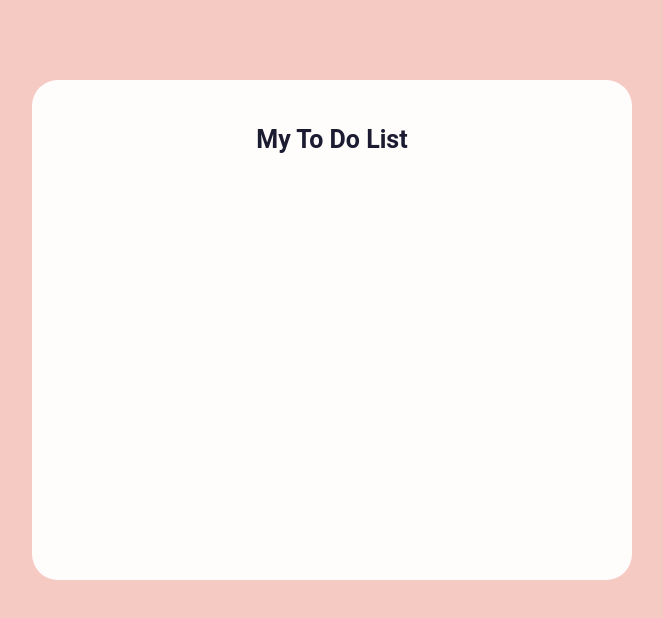
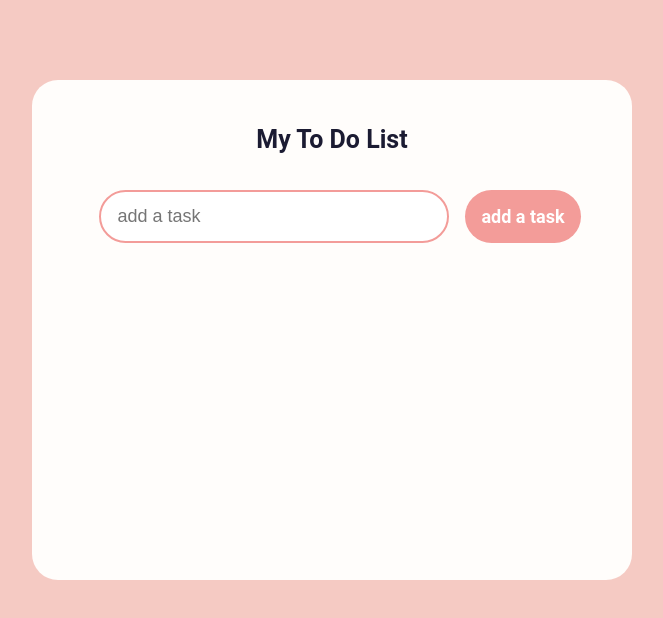
Before and after one commit to itsberriver/to-do-list-React, a React (Create React App) app: page / in a window 1280 px wide. Shown: the top 618 px of the page, without its empty margins (308-971 px from the left). Built offline with nearby package versions, Linux system fonts and the light colour scheme.

Commit message:
added atyles to TaskForm component

```diff
--- a/package.json
+++ b/package.json
@@ -8,6 +8,7 @@
     "@testing-library/user-event": "^13.5.0",
     "react": "^18.1.0",
     "react-dom": "^18.1.0",
+    "react-icons": "^4.4.0",
     "react-scripts": "5.0.1",
     "web-vitals": "^2.1.4"
   },
--- a/src/App.css
+++ b/src/App.css
@@ -8,7 +8,8 @@ html,
 body {
     color: #FFFDFB;
     background-color: #F5CAC3;
-    font-family: Lato, sans-serif;
+    font-family: Roboto, sans-serif;
+    font-weight: bold;
     margin-top: 40px;
 }
 
--- a/src/App.js
+++ b/src/App.js
@@ -1,11 +1,13 @@
 import './App.css';
+import Task from './components/Task.jsx';
+import TaskForm from './components/TaskForm.jsx';
 
 function App() {
   return (
     <div className="App">
       <div className='task-container'>
         <h1>My To Do List</h1>
-
+        <TaskForm />
       </div>
     </div>
   );
--- a/src/components/Task.jsx
+++ b/src/components/Task.jsx
@@ -1,14 +1,15 @@
 import React from 'react';
-import './stylesheets/Task.css';
+import '../stylesheets/Task.css';
+import { AiOutlineCloseCircle } from "react-icons/ai";
 
-function Task({ text }){
+function Task({ text, done }){
     return(
-        <div className = 'task-component-container'>
+        <div className = {done ? 'task-component-container done' : 'task-component-container'}>
             <div className = 'task-text'>
                 {text}
             </div>
             <div className = 'task-delete-icon'>
-                delete
+            <AiOutlineCloseCircle className='task-delete-icon' />
             </div>
 
         </div>
--- /dev/null
+++ b/src/components/TaskForm.jsx
@@ -0,0 +1,21 @@
+import React from 'react';
+import '../stylesheets/TaskForm.css';
+
+function TaskForm(props){
+    return(
+        <form className='task-form'>
+            <input
+                className='task-input'
+                type='text'
+                placeholder='add a task'
+                name='text'
+
+        />
+        <button className='task-button'>
+            add a task
+        </button>
+        </form>
+    );
+}
+
+export default TaskForm;
--- a/src/stylesheets/Task.css
+++ b/src/stylesheets/Task.css
@@ -0,0 +1,35 @@
+.task-component-container {
+    width: 500px;
+    min-height: 65px;
+    background-color: #F5CAC3;
+    margin: auto;
+    padding: 8px 15px 8px 20px;
+    display: flex;
+    justify-content: space-between;
+    align-items: center;
+    border-radius: 7px;
+    border: 1px solid white;
+    cursor: pointer;
+    color: #1b1b32;
+}
+
+.task-text {
+    width: 100%;
+    height: 100%;
+    font-size: 18px;
+    display: flex;
+    align-items: center;
+    overflow-wrap: anywhere;
+    font-weight: medium;
+}
+
+.task-delete-icon {
+    width: 30px;
+    height: 30px;
+    margin: auto;
+}
+
+.task-component-container.done {
+    background-color: #F39C99;
+    text-decoration: line-through;
+}
--- /dev/null
+++ b/src/stylesheets/TaskForm.css
@@ -0,0 +1,39 @@
+
+.task-form {
+    display: flex;
+    flex-wrap: wrap;
+    align-items: center;
+    justify-content: center;
+}
+
+.task-input {
+    width: 350px;
+    font-size: 18px;
+    background-color: white;
+    padding: 14px 32px 14px 16px;
+    border-radius: 4px 0 0 4px;
+    border: 2px solid #F39C99;
+    outline: none;
+    border-radius: 30px;
+    margin: 1rem;
+}
+
+
+.task-button {
+    padding: 16px;
+    font-size: 18px;
+    font-family: Roboto, sans-serif;
+    border: none;
+    font-weight: bold;
+    border-radius: 0 4px 4px 0;
+    cursor: pointer;
+    outline: none;
+    background: #F39C99;
+    color: #fff;
+    border-radius: 30px;
+}
+
+.task-button:hover {
+    background: #F5CAC3;
+    color: #fff;
+}
```
Also changed, not shown: 1 other file (tests, documents, lock files or other folders).
